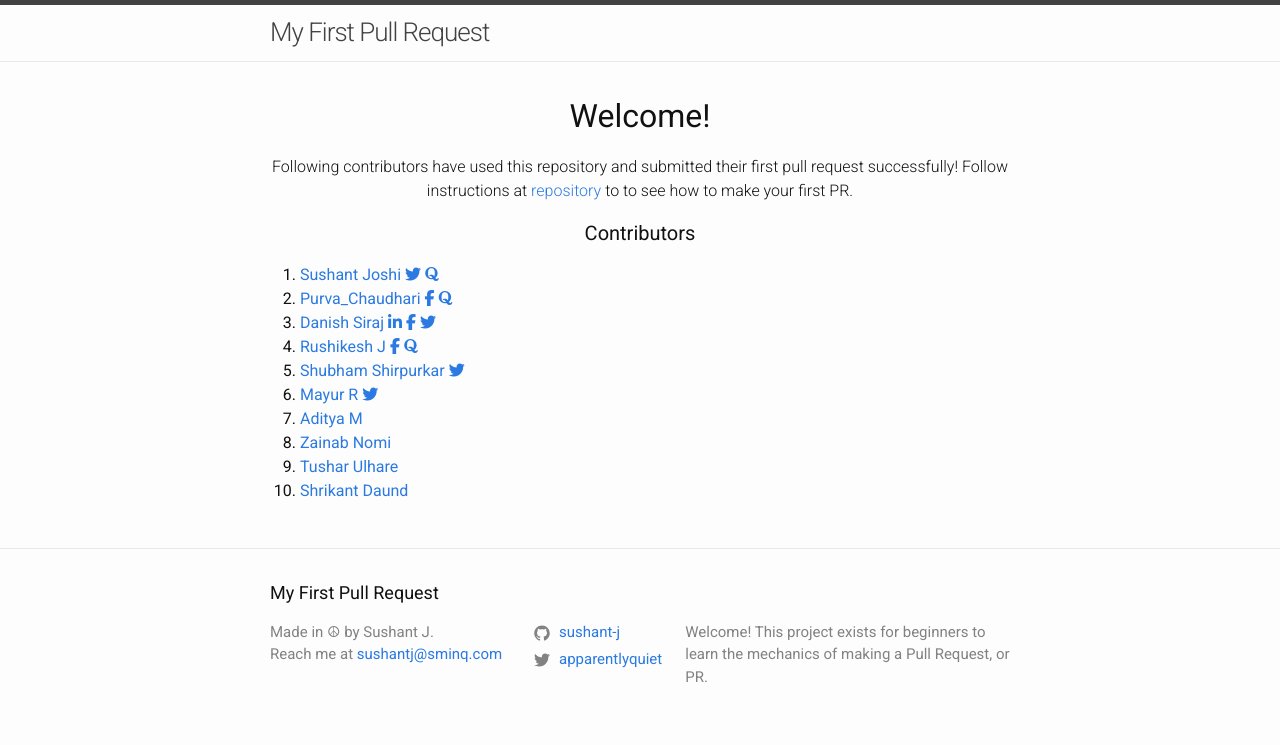
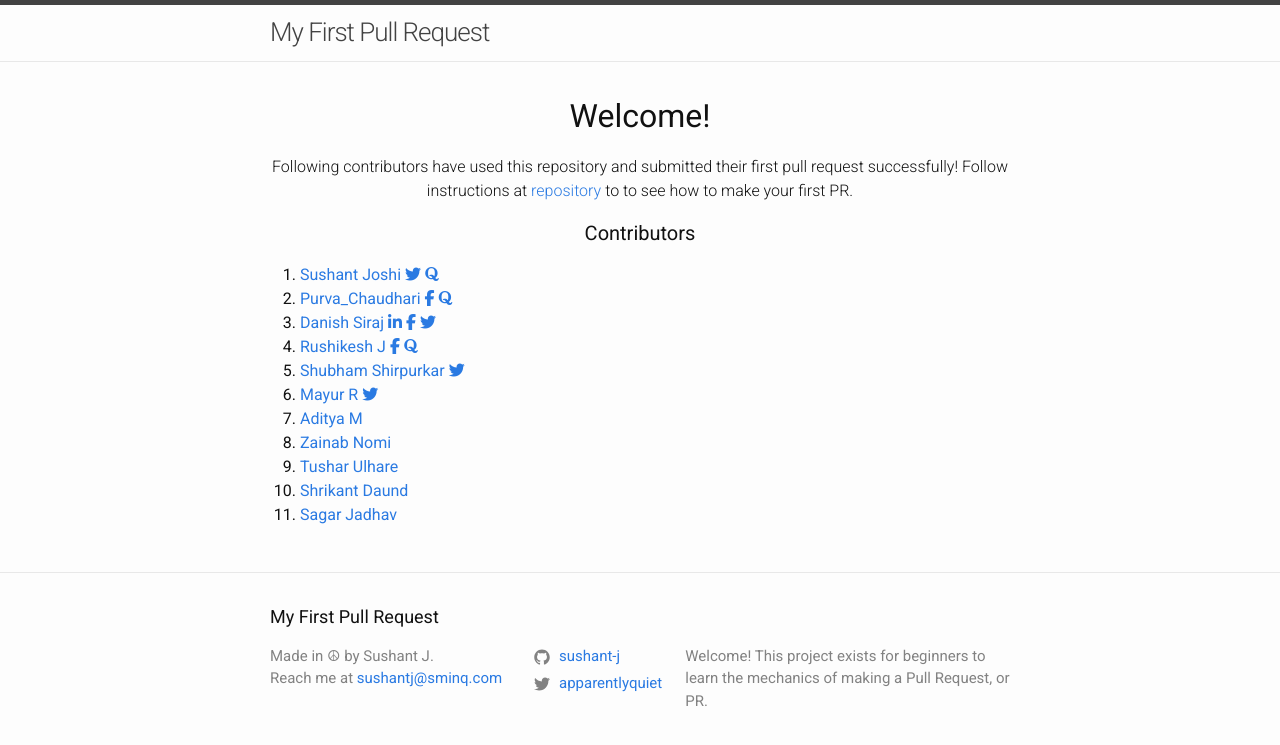
Before and after one commit to sushant-j/my-first-pull-request, a Jekyll site: the page built from index.md, in a window 1280 px wide. Shown: the top 745 px of the page. Built offline with Jekyll 4.4.1, drawn with Linux system fonts in a browser that asks for light colours; nearby versions of some CDN libraries.

Commit message:
Added my Name - Sagar

```diff
--- a/_layouts/home.html
+++ b/_layouts/home.html
@@ -94,5 +94,10 @@ layout: default
         Shrikant Daund
       </a>
     </li>
+    <li>
+      <a href="https://github.com/sagarjadhav1456/">
+        Sagar Jadhav
+      </a>
+    </li>
   </ol>
 </div>
```
